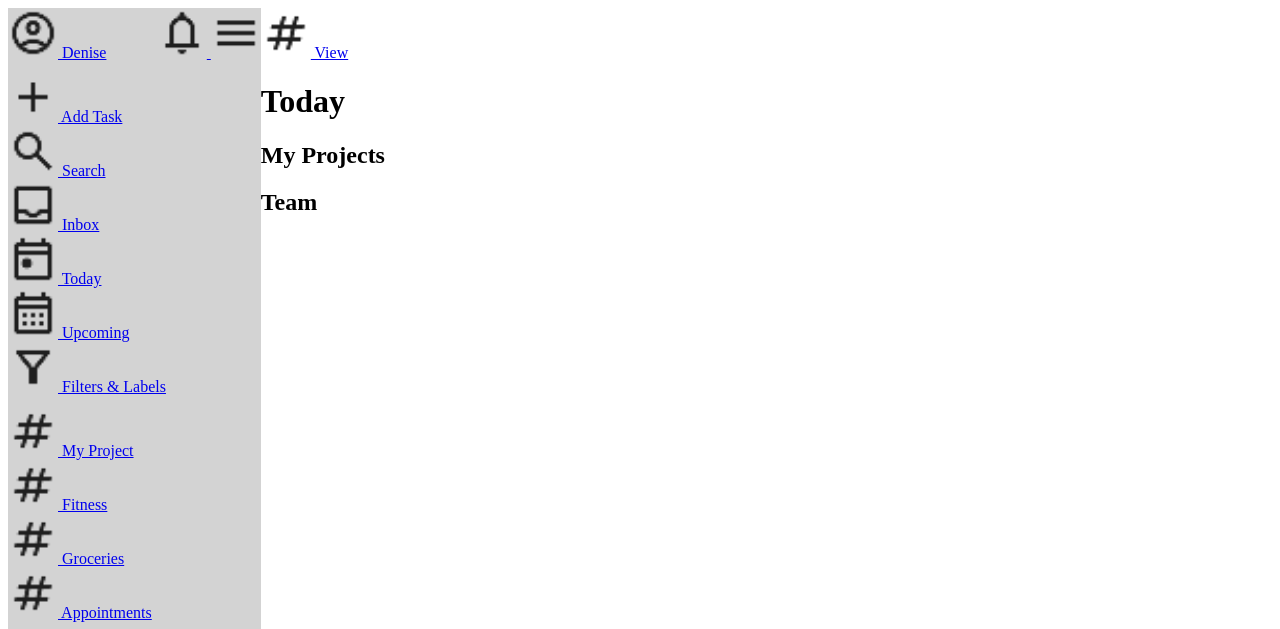
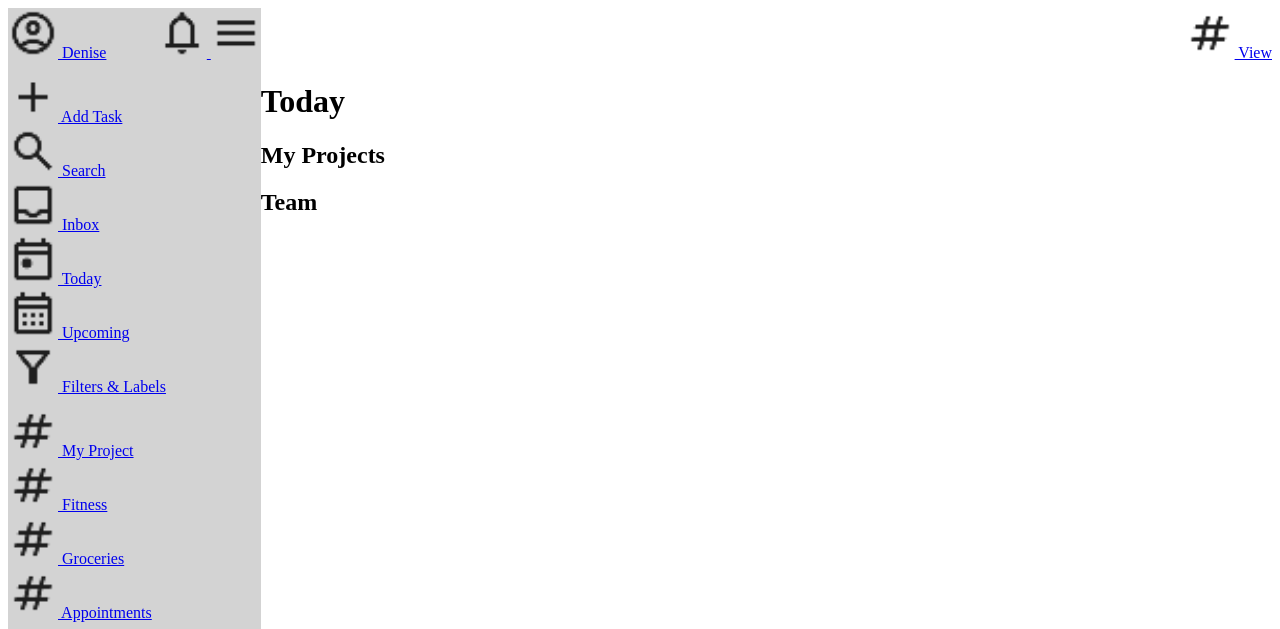
Before and after one commit to wonganjatan/todo-list, a website built with webpack: page src/template.html in a window 1280 px wide. Shown: the top 629 px of the page. Built offline with nearby package versions, Linux system fonts and the light colour scheme.

Commit message:
Made the filter button flex end

```diff
--- a/src/styles.css
+++ b/src/styles.css
@@ -32,6 +32,11 @@
     justify-content: center;
 }
 
+.filter {
+    display: flex;
+    justify-content: flex-end;
+}
+
 img {
     width: 50px;
     height: 50px;
```
